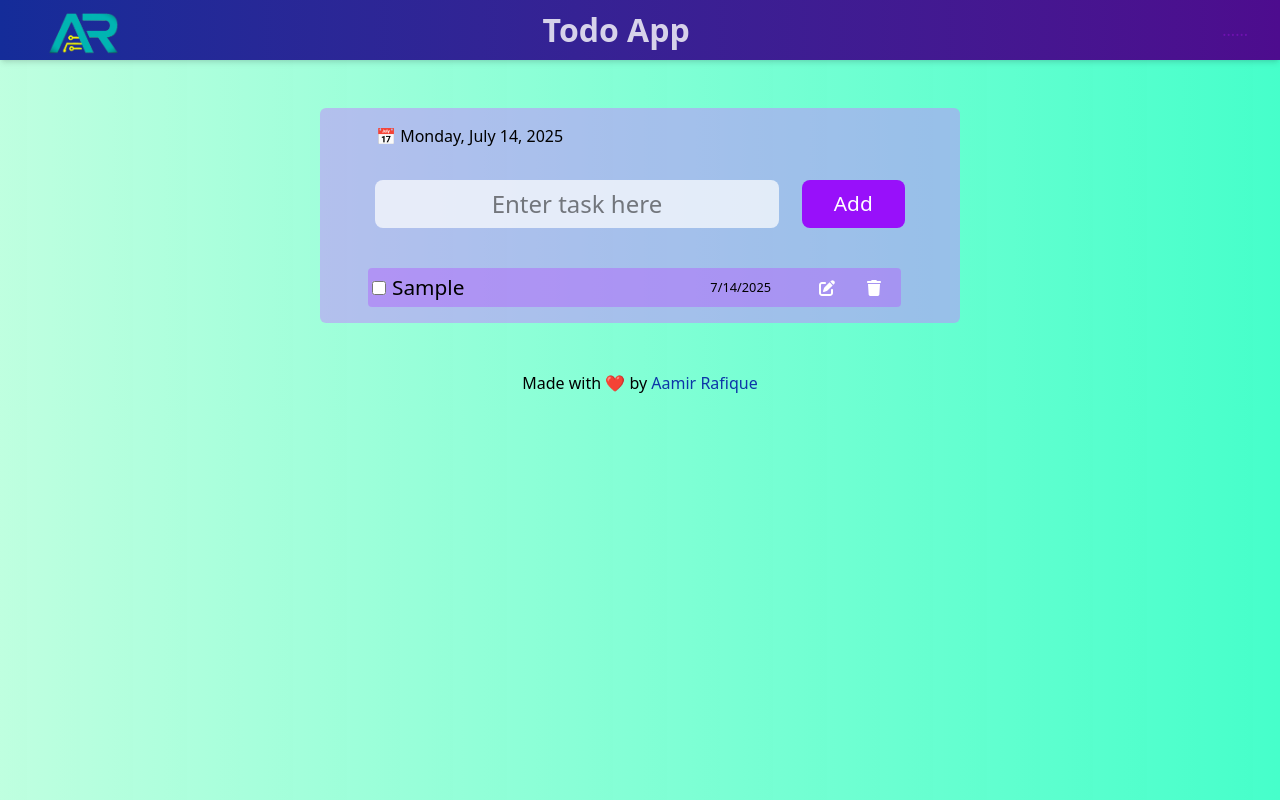
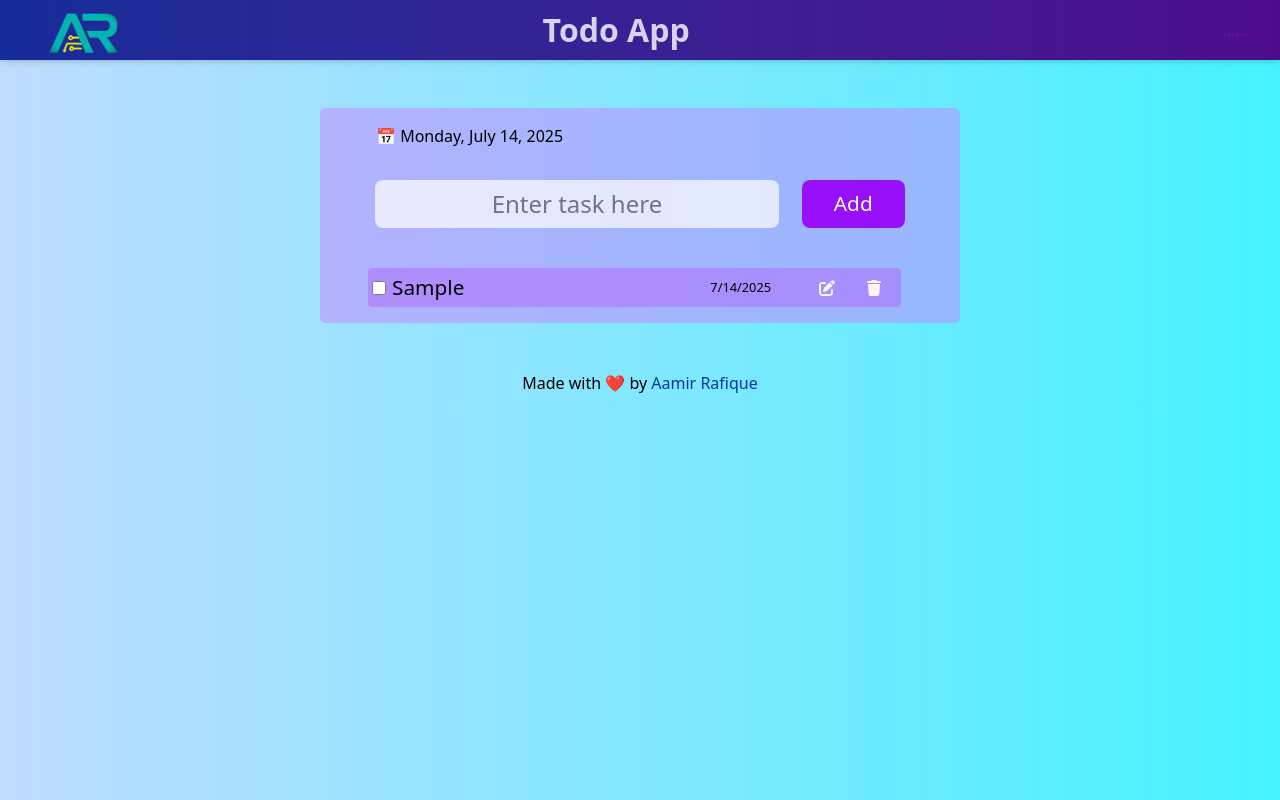
Before and after one commit to Aamir-Rafique/Todo-app-React, a React (Vite) app: page / in a window 1280 px wide. Both pictures are taken after typing "Sample" into the empty fields and a click on the button "Add". Built offline with nearby package versions, Linux system fonts and the light colour scheme.

Commit message:
delete .env file, Change bg gradient color in index.css

```diff
--- a/src/components/Home.jsx
+++ b/src/components/Home.jsx
@@ -119,8 +119,8 @@ const Main = () => {
                                     </div>
                                 </div>
                                 <div className="modify-tasks flex gap-[2rem] mr-4">
-                                    <button className=' cursor-pointer text-white hover:text-blue-700  duration-200' title="Edit Todo" onClick={() => editTodo(todo.id)}><FontAwesomeIcon icon={faPenToSquare} /></button>
-                                    <button className='cursor-pointer text-white hover:text-red-500 duration-200' title="Delete Todo" onClick={() => deleteTodo(todo.id)}><FontAwesomeIcon icon={faTrash} /></button>
+                                    <button className=' cursor-pointer text-blue-50 hover:text-blue-700  duration-200' title="Edit Todo" onClick={() => editTodo(todo.id)}><FontAwesomeIcon icon={faPenToSquare} /></button>
+                                    <button className='cursor-pointer text-red-50 hover:text-red-500 duration-200' title="Delete Todo" onClick={() => deleteTodo(todo.id)}><FontAwesomeIcon icon={faTrash} /></button>
                                 </div>
                             </li>
                         ))}
--- a/src/index.css
+++ b/src/index.css
@@ -1,5 +1,5 @@
 @import "tailwindcss";
 
 body{
-  background: linear-gradient(to right, rgba(177, 255, 217, 0.825), #01ffb7ba)
+  background: linear-gradient(to right, rgba(177, 213, 255, 0.825), #01eeffba)
 }
```
Also changed, not shown: 1 other file (tests, documents, lock files or other folders).
